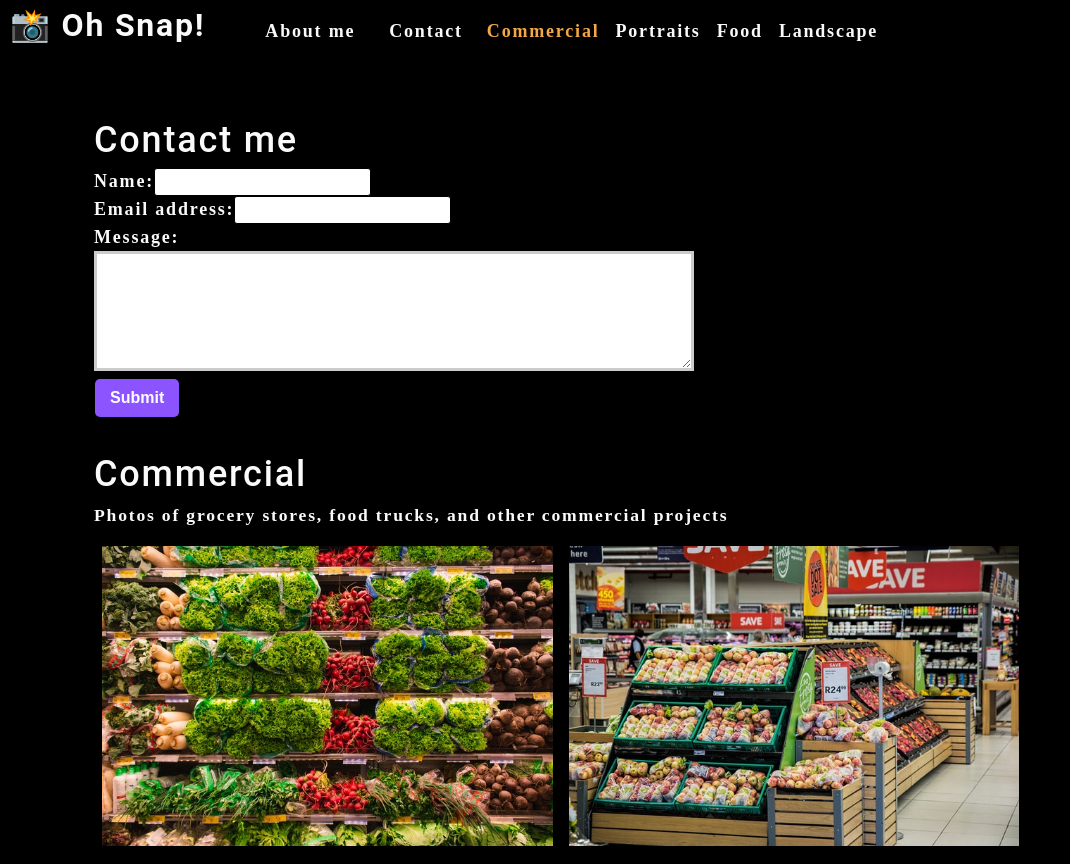
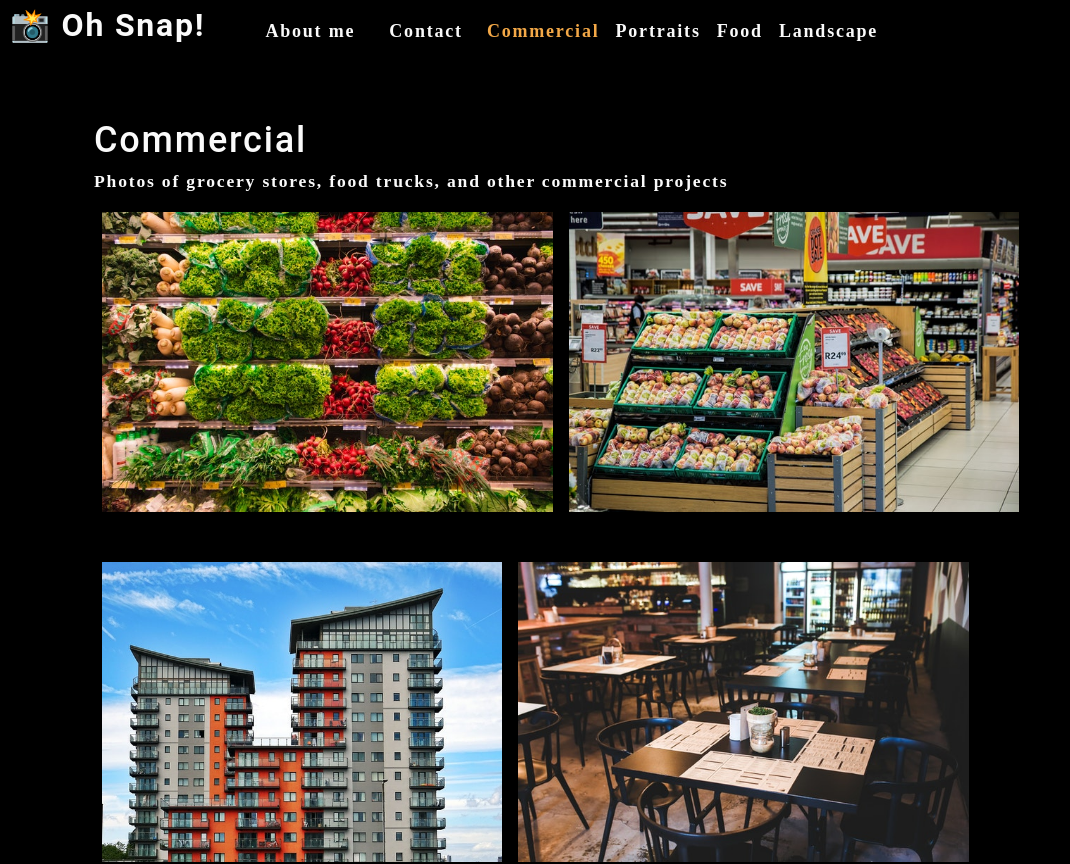
Before and after one commit to ConnieMarie/photo-port, a React (Create React App) app: page / in a window 1280 px wide. Shown: the top 864 px of the page, without its empty margins (0-1070 px from the left). Built offline with nearby package versions, Linux system fonts and the light colour scheme.

Commit message:
conditional nav rendering

```diff
--- a/src/App.js
+++ b/src/App.js
@@ -1,33 +1,45 @@
-import React, { useState } from 'react';
-import Nav from './components/Nav';
-import About from './components/About';
+import React, { useState } from "react";
+import Nav from "./components/Nav";
+import About from "./components/About";
 import Gallery from "./components/Gallery";
-import ContactForm from './components/Contact';
+import ContactForm from "./components/Contact";
 
 function App() {
-
   const [categories] = useState([
     {
-      name: 'commercial',
-      description: 'Photos of grocery stores, food trucks, and other commercial projects',
+      name: "commercial",
+      description:
+        "Photos of grocery stores, food trucks, and other commercial projects",
     },
-    { name: 'portraits', description: 'Portraits of people in my life' },
-    { name: 'food', description: 'Delicious delicacies' },
-    { name: 'landscape', description: 'Fields, farmhouses, waterfalls, and the beauty of nature' },
+    { name: "portraits", description: "Portraits of people in my life" },
+    { name: "food", description: "Delicious delicacies" },
+    {
+      name: "landscape",
+      description: "Fields, farmhouses, waterfalls, and the beauty of nature",
+    },
   ]);
 
   const [currentCategory, setCurrentCategory] = useState(categories[0]);
+  const [contactSelected, setContactSelected] = useState(false);
 
   return (
     <div>
       <Nav
-              categories={categories}
-              setCurrentCategory={setCurrentCategory}
-              currentCategory={currentCategory}/>
+        categories={categories}
+        setCurrentCategory={setCurrentCategory}
+        currentCategory={currentCategory}
+        contactSelected={contactSelected}
+        setContactSelected={setContactSelected}
+      />
       <main>
-        <ContactForm />
-        <Gallery currentCategory={currentCategory}/>
-        <About />
+        {!contactSelected ? (
+          <>
+            <Gallery currentCategory={currentCategory} />
+            <About />
+          </>
+        ) : (
+          <ContactForm />
+        )}
       </main>
     </div>
   );
--- a/src/components/Contact/index.js
+++ b/src/components/Contact/index.js
@@ -1,38 +1,62 @@
 import React, { useState } from "react";
+import { validateEmail } from "../../utils/helpers";
 
 function ContactForm() {
-
-    const [formState, setFormState] = useState({ name: '', email: '', message: '' });
+  const [formState, setFormState] = useState({
+    name: "",
+    email: "",
+    message: "",
+  });
+  const [errorMessage, setErrorMessage] = useState("");
   const { name, email, message } = formState;
 
-    function handleChange(e) {
-        setFormState({...formState, [e.target.name]: e.target.value })
+  const handleChange = (e) => {
+    if (e.target.name === "email") {
+      const isValid = validateEmail(e.target.value);
+      if (!isValid) {
+        setErrorMessage("Your email is invalid.");
+      } else {
+        setErrorMessage("");
       }
-
-      console.log(formState);
+    } else {
+      if (!e.target.value.length) {
+        setErrorMessage(`${e.target.name} is required.`);
+      } else {
+        setErrorMessage("");
+      }
+    }
+    if (!errorMessage) {
+      setFormState({ ...formState, [e.target.name]: e.target.value });
+      console.log("Handle Form", formState);
+    }
+  };
 
   function handleSubmit(e) {
     e.preventDefault();
     console.log(formState);
   }
 
-
   return (
-    <section>
-      <h1>Contact me</h1>
+    <section className='form-container'>
+      <h1 className='pageTitle'>Contact me</h1>
       <form id="contact-form" onSubmit={handleSubmit}>
         <div>
           <label htmlFor="name">Name:</label>
-          <input type="text" onChange={handleChange} name="name" defaultValue={name}/>
+          <input type="text" name="name" defaultValue={name} onBlur={handleChange} />
         </div>
         <div>
           <label htmlFor="email">Email address:</label>
-          <input type="email" name="email" defaultValue={email} onChange={handleChange}/>
+          <input type="email" name="email" defaultValue={email} onBlur={handleChange} />
         </div>
         <div>
           <label htmlFor="message">Message:</label>
-          <textarea name="message" rows="5" defaultValue={message} onChange={handleChange}/>
+          <textarea name="message" rows="5" defaultValue={message} onBlur={handleChange} />
         </div>
+        {errorMessage && (
+          <div>
+            <p className="error-text">{errorMessage}</p>
+          </div>
+        )}
         <button type="submit">Submit</button>
       </form>
     </section>
--- a/src/components/Nav/index.js
+++ b/src/components/Nav/index.js
@@ -1,11 +1,13 @@
-import React, { useEffect } from 'react';
-import { capitalizeFirstLetter } from '../../utils/helpers';
+import React, { useEffect } from "react";
+import { capitalizeFirstLetter } from "../../utils/helpers";
 
 function Nav(props) {
   const {
     categories = [],
     setCurrentCategory,
     currentCategory,
+    contactSelected,
+    setContactSelected,
   } = props;
 
   useEffect(() => {
@@ -16,29 +18,38 @@
     <header className="flex-row px-1">
       <h2>
         <a data-testid="link" href="/">
-          <span role="img" aria-label="camera"> 📸</span> Oh Snap!
+          <span role="img" aria-label="camera">
+            {" "}
+            📸
+          </span>{" "}
+          Oh Snap!
         </a>
       </h2>
       <nav>
         <ul className="flex-row">
           <li className="mx-2">
-            <a data-testid="about" href="#about">
+            <a
+              data-testid="about"
+              href="#about"
+              onClick={() => setContactSelected(false)}
+            >
               About me
             </a>
           </li>
-          <li className="mx-2">
-            <span>Contact</span>
+          <li className={`mx-2 ${contactSelected && 'navActive'}`}>
+            <span onClick={() => setContactSelected(true)}>Contact</span>
           </li>
           {categories.map((category) => (
             <li
               className={`mx-1 ${
-                currentCategory.name === category.name && 'navActive'
-                }`}
+                currentCategory.name === category.name && !contactSelected && `navActive`
+              }`}
               key={category.name}
             >
               <span
                 onClick={() => {
-                  setCurrentCategory(category)
+                  setCurrentCategory(category);
+                  setContactSelected(false);
                 }}
               >
                 {capitalizeFirstLetter(category.name)}
```
Lines whose indentation alone changed are shown as unchanged.
